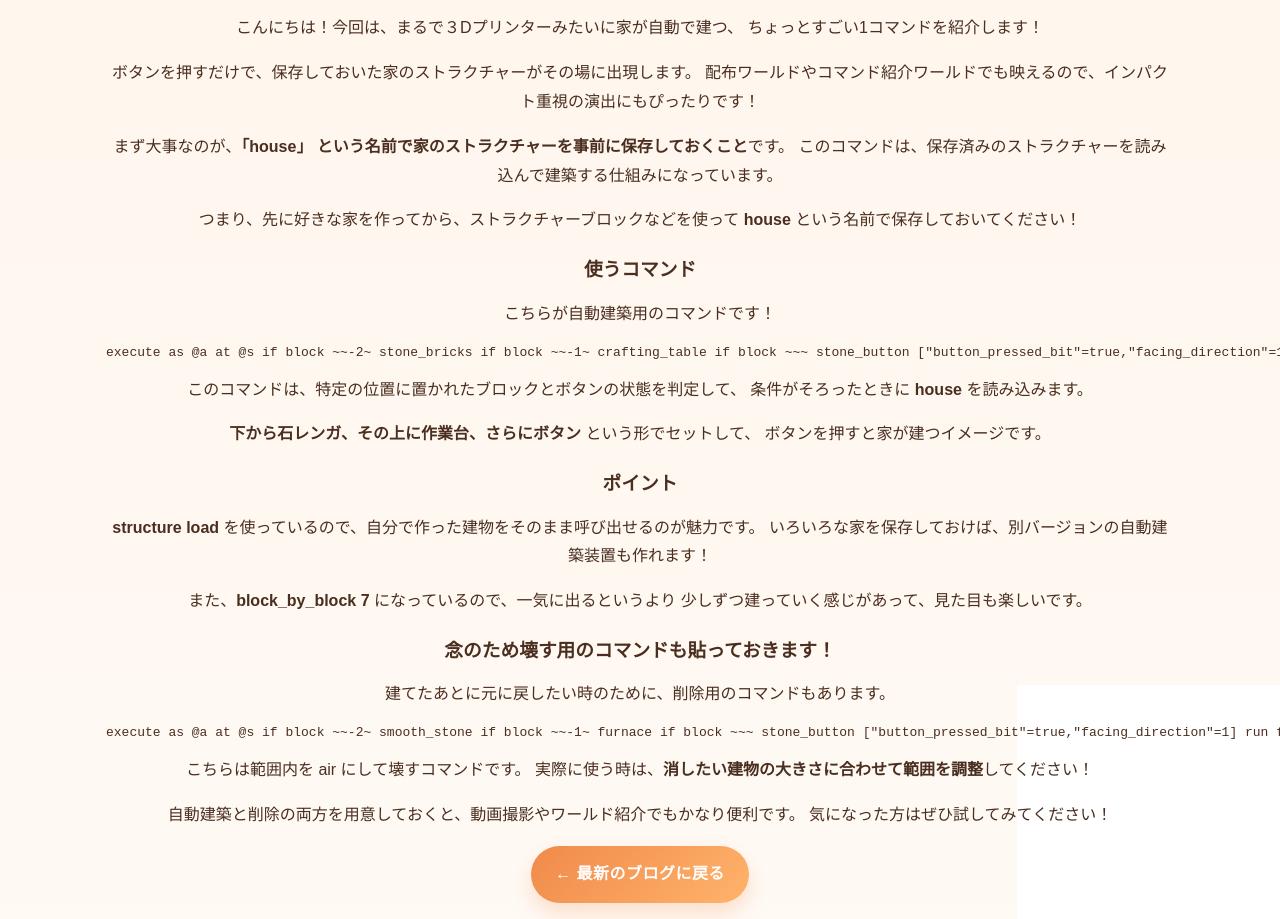
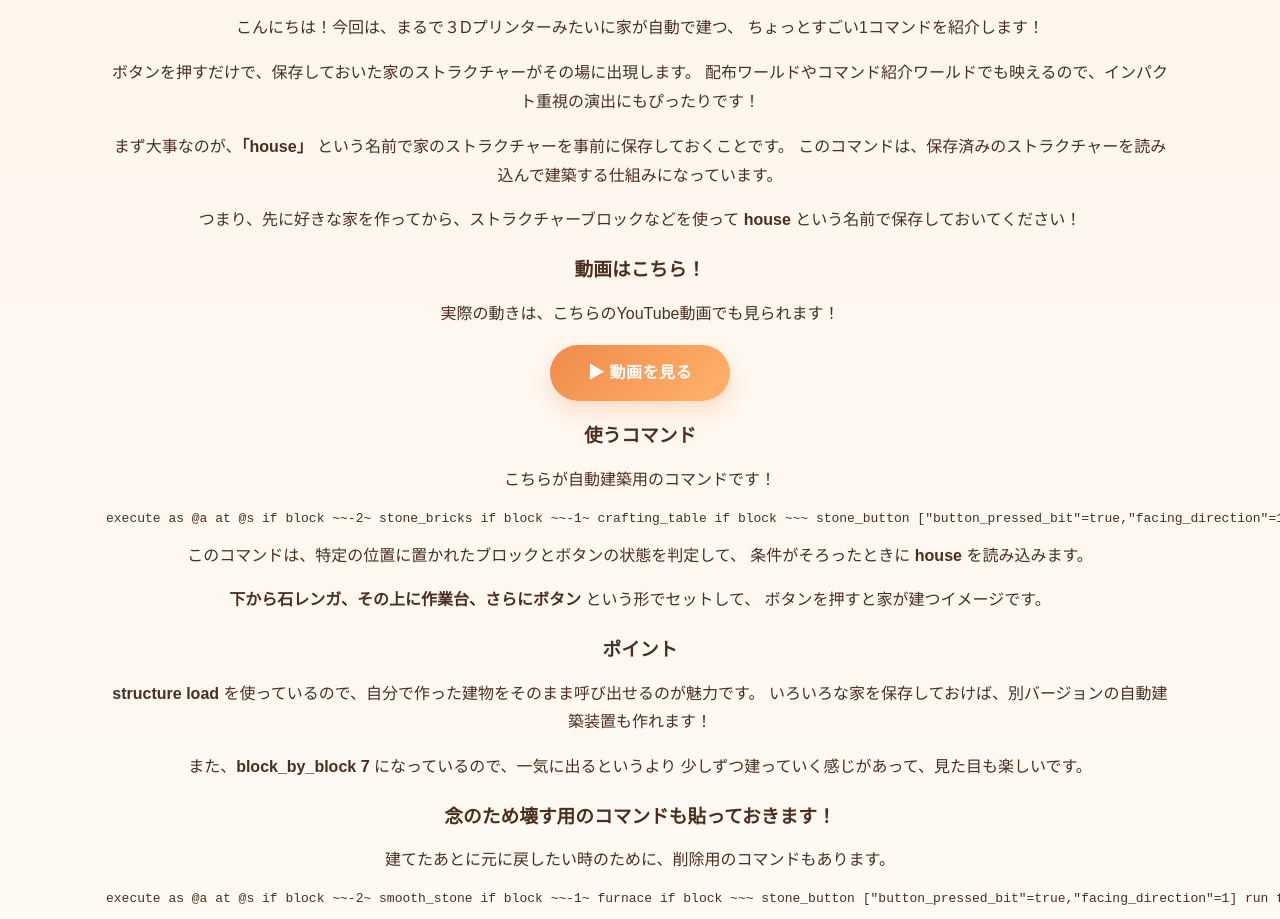
Before and after one commit to nikorihito/koppyblog, a plain HTML site: page blog/2026-04-12-jidokentiku.html in a window 1280 px wide. Shown: the part 840-1759 px from the top of the page. Drawn offline with Linux system fonts and the light colour scheme.

Commit message:
Update 2026-04-12-jidokentiku.html

```diff
--- a/blog/2026-04-12-jidokentiku.html
+++ b/blog/2026-04-12-jidokentiku.html
@@ -32,7 +32,7 @@
       </p>
 
       <p>
-        まず大事なのが、<strong>「house」 という名前で家のストラクチャーを事前に保存しておくこと</strong>です。
+        まず大事なのが、<strong>「house」</strong> という名前で家のストラクチャーを事前に保存しておくことです。
         このコマンドは、保存済みのストラクチャーを読み込んで建築する仕組みになっています。
       </p>
 
@@ -41,6 +41,11 @@
         <strong>house</strong> という名前で保存しておいてください！
       </p>
 
+      <h3>動画はこちら！</h3>
+      <p>
+        実際の動きは、こちらのYouTube動画でも見られます！
+      </p>
+      <p><a href="https://www.youtube.com/watch?v=tZONbxxNQ6g&t=1s" class="button" target="_blank" rel="noopener noreferrer">▶ 動画を見る</a></p>
       <h3>使うコマンド</h3>
       <p>こちらが自動建築用のコマンドです！</p>
 
```
